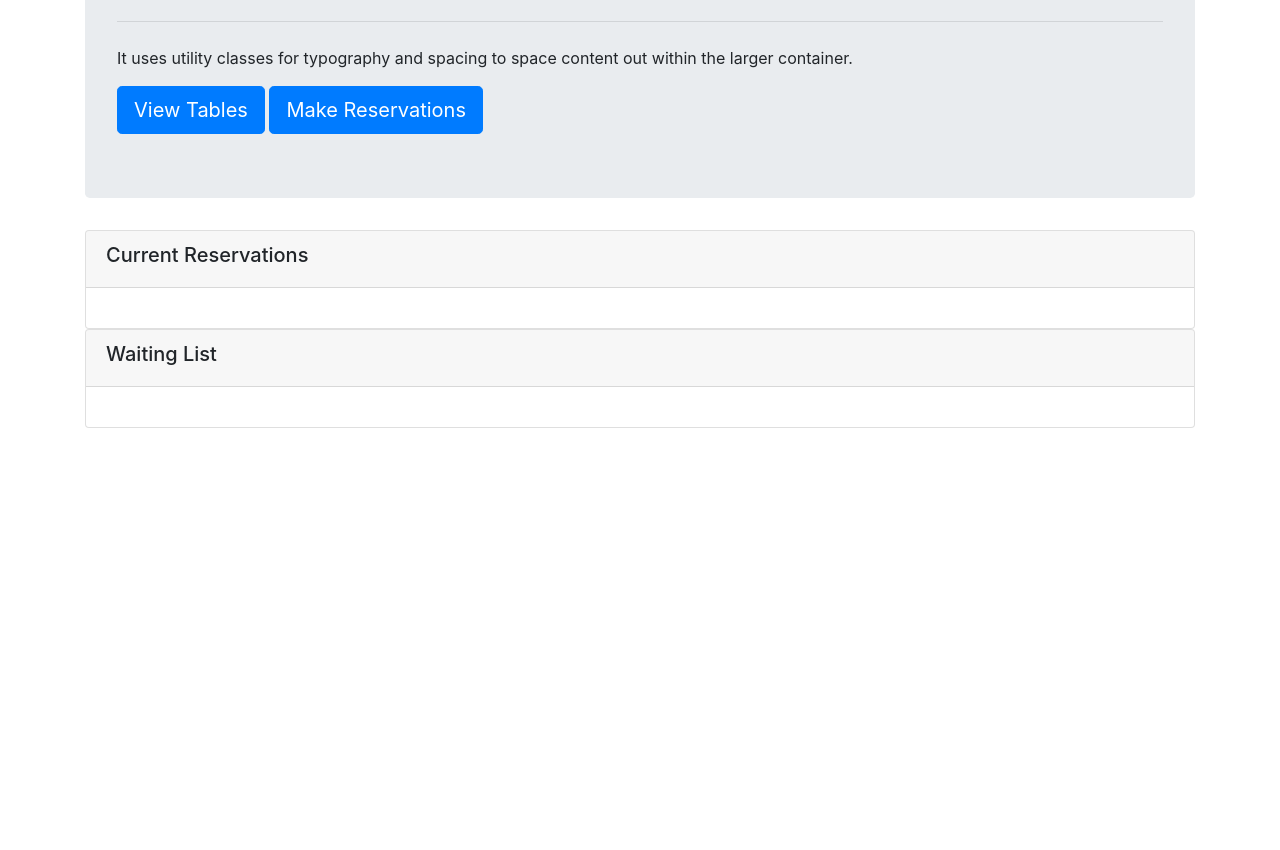
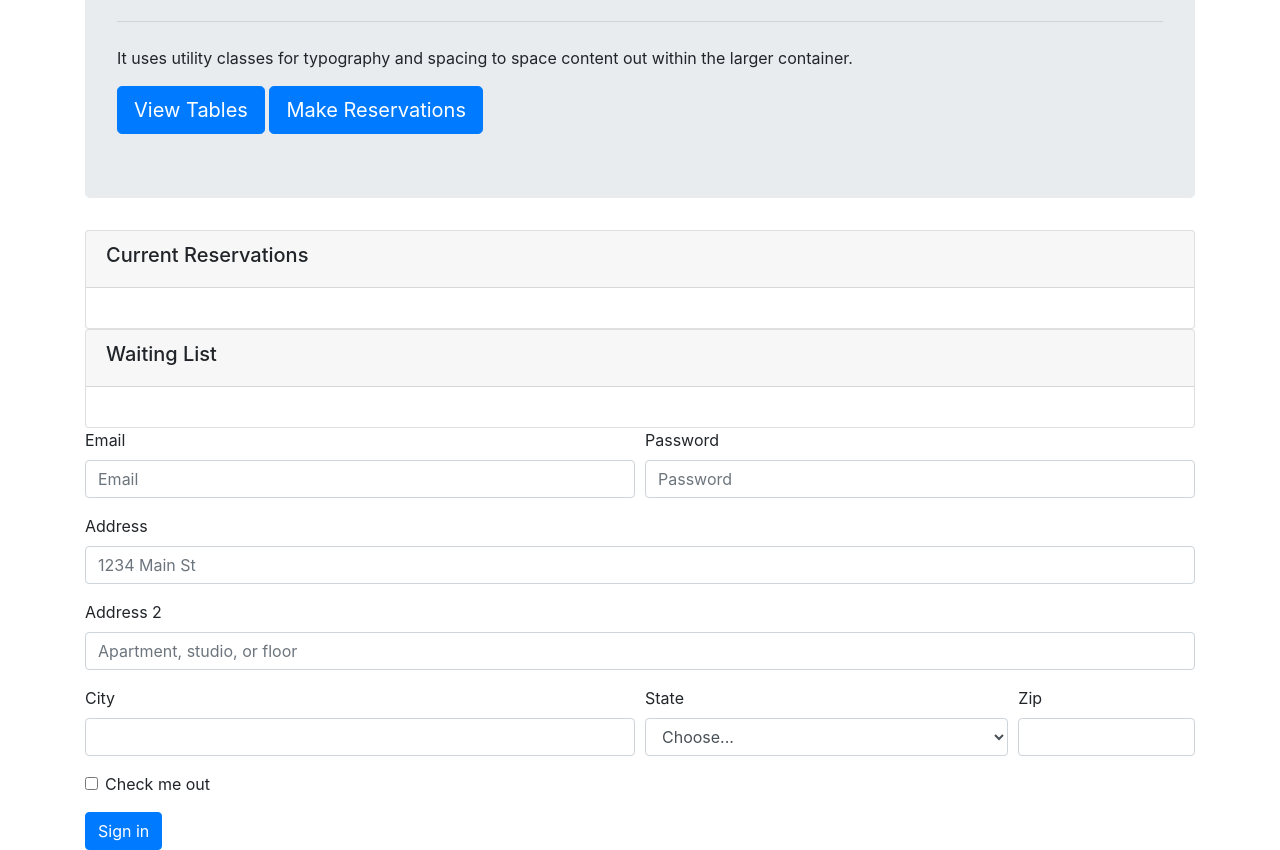
Before and after one commit to PennyArnold/Hot_Restaurant_Project, a plain HTML site: page index.html in a window 1280 px wide. Shown: the part 172-1022 px from the top of the page. Before the commit the page ends 800 px from the top, so only its background shows below. Drawn offline with nearby package versions, Linux system fonts and the light colour scheme.

Commit message:
updated files

```diff
--- a/index.html
+++ b/index.html
@@ -33,7 +33,7 @@
     </div>
 </div>
 
-<div class='container'>
+<div class='container' id='currentReservationdDiv'>
     <div class="card">
         <div class="card-header">
             <h5>Current Reservations</h5>
@@ -44,7 +44,7 @@
     </div>
 </div>
 
-<div class='container'>
+<div class='container' id='waitingListDiv'>
     <div class="card">
         <div class="card-header">
             <h5>Waiting List</h5>
@@ -53,6 +53,56 @@
 
         </div>
     </div>
+</div>
+
+
+<div class='container' id='formDiv'>
+    <form>
+        <div class="form-row">
+          <div class="form-group col-md-6">
+            <label for="inputEmail4">Email</label>
+            <input type="email" class="form-control" id="inputEmail4" placeholder="Email">
+          </div>
+          <div class="form-group col-md-6">
+            <label for="inputPassword4">Password</label>
+            <input type="password" class="form-control" id="inputPassword4" placeholder="Password">
+          </div>
+        </div>
+        <div class="form-group">
+          <label for="inputAddress">Address</label>
+          <input type="text" class="form-control" id="inputAddress" placeholder="1234 Main St">
+        </div>
+        <div class="form-group">
+          <label for="inputAddress2">Address 2</label>
+          <input type="text" class="form-control" id="inputAddress2" placeholder="Apartment, studio, or floor">
+        </div>
+        <div class="form-row">
+          <div class="form-group col-md-6">
+            <label for="inputCity">City</label>
+            <input type="text" class="form-control" id="inputCity">
+          </div>
+          <div class="form-group col-md-4">
+            <label for="inputState">State</label>
+            <select id="inputState" class="form-control">
+              <option selected>Choose...</option>
+              <option>...</option>
+            </select>
+          </div>
+          <div class="form-group col-md-2">
+            <label for="inputZip">Zip</label>
+            <input type="text" class="form-control" id="inputZip">
+          </div>
+        </div>
+        <div class="form-group">
+          <div class="form-check">
+            <input class="form-check-input" type="checkbox" id="gridCheck">
+            <label class="form-check-label" for="gridCheck">
+              Check me out
+            </label>
+          </div>
+        </div>
+        <button type="submit" class="btn btn-primary">Sign in</button>
+      </form>
 </div>
 
 <!-- click event functions in jsvascript file-->
```
